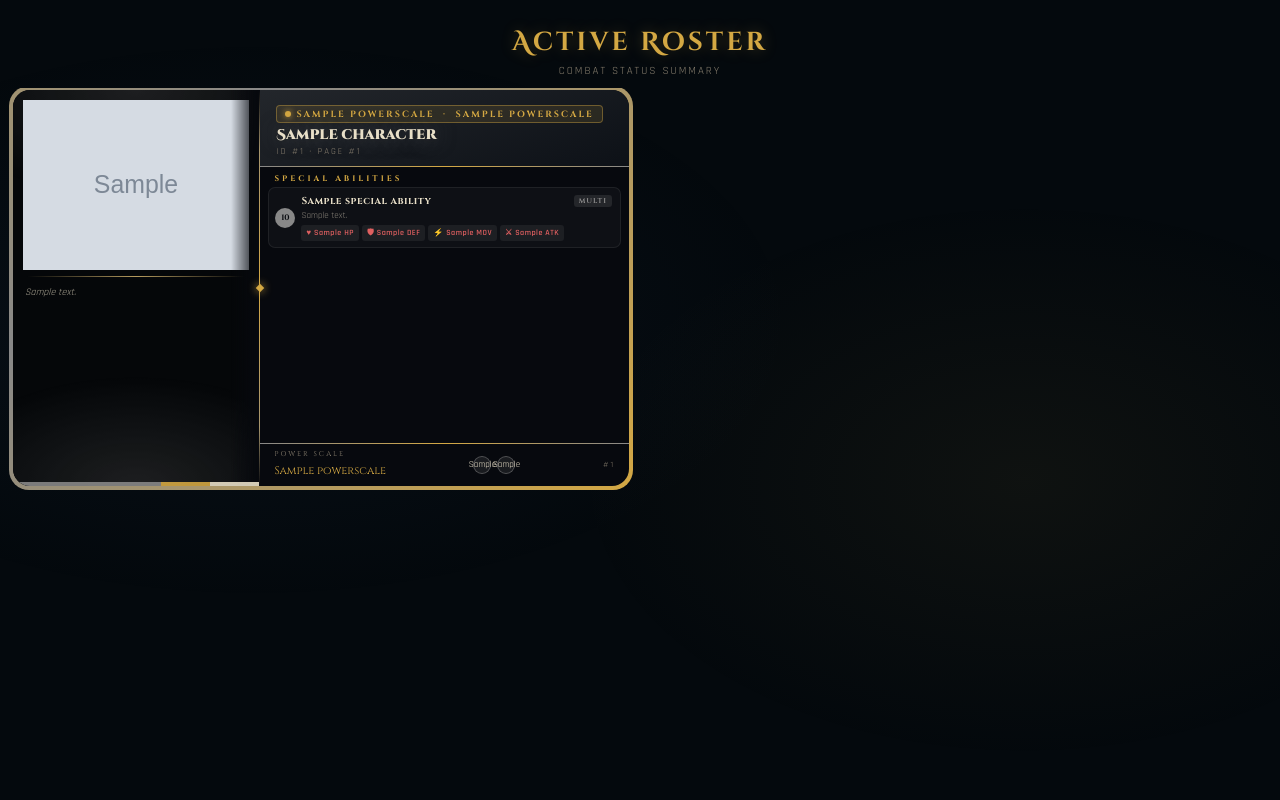
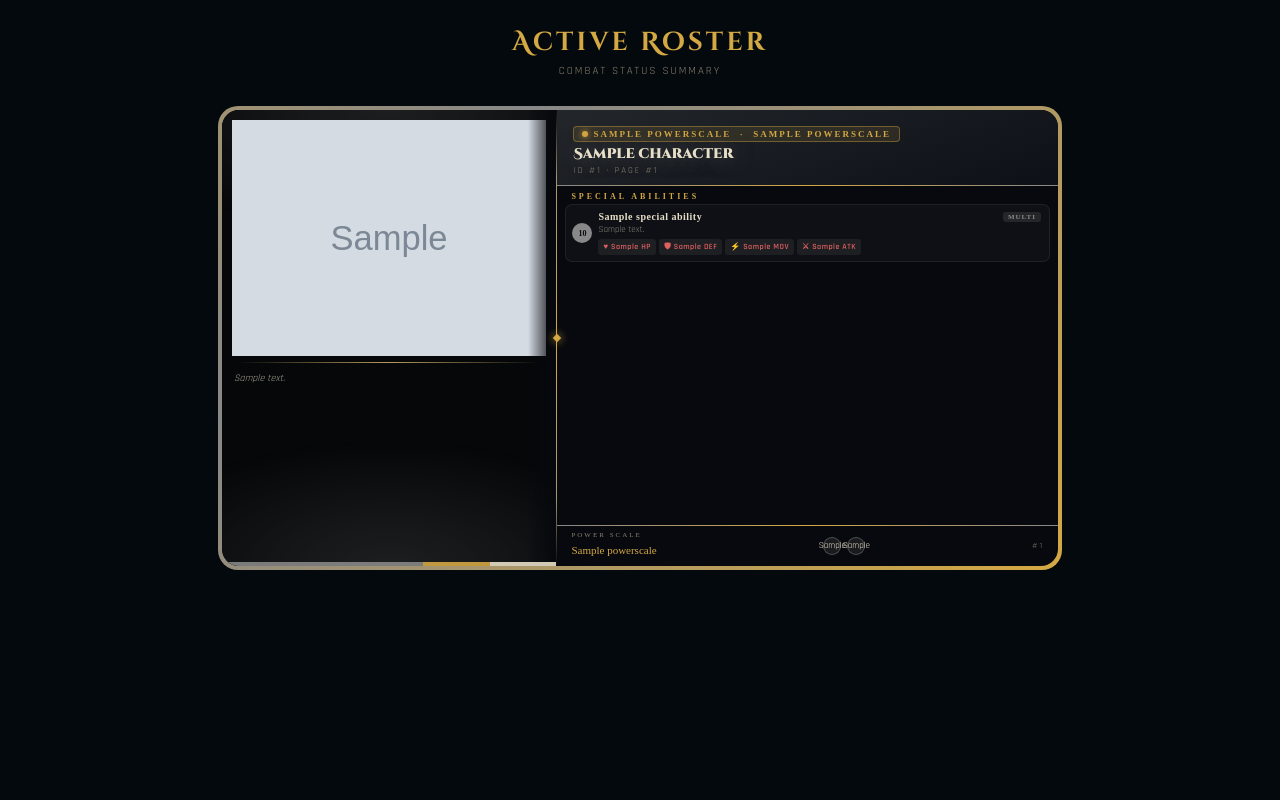
Before and after one commit to TobyD02/character-gen-api, a FastAPI app: template templates/cards.html.j2 in a window 1280 px wide. Run offline with FastAPI, Linux system fonts and the light colour scheme; the template is opened without the code that fills it: most values are stand-ins (such as "Sample title", 1, 10 or a date in 2020); grey boxes marked "Sample" are stand-in pictures; some libraries are stand-ins or nearby versions.

Commit message:
initial-commit: Added random character selection, improved styling, added prepopulated character dump

```diff
--- a/public/generate_characters.py
+++ b/public/generate_characters.py
@@ -3,7 +3,7 @@ import requests
 MAX_CHARACTERS = 33625
 
 for i in range(1, MAX_CHARACTERS + 1):
-    response = requests.get(f"http://localhost/character/{i}")
+    response = requests.get(f"http://localhost/api/character/{i}")
     if response.status_code != 200:
         print(f"Error: index {i} | {response.status_code} ")
     else:
--- a/src/controller/index_controller.py
+++ b/src/controller/index_controller.py
@@ -56,7 +56,7 @@ class IndexController:
         return self.character_service.get_or_generate_character(character_id)
 
     def render_characters(self, request: Request):
-        characters = self.character_service.get_all_generated()
+        characters = self.character_service.get_random_generated()
         return templates.TemplateResponse(
             request=request, name="cards.html.j2", context={ "characters": [{
                 "character": i.character,
--- a/templates/cards.html.j2
+++ b/templates/cards.html.j2
@@ -1,17 +1,17 @@
 <!DOCTYPE html>
 <html lang="en">
 <head>
-    <meta charset="UTF-8">
-    <meta name="viewport" content="width=device-width, initial-scale=1.0">
-    <title>Character Roster — Combat Cards</title>
+    <meta charset="UTF-8" />
+    <meta name="viewport" content="width=device-width, initial-scale=1.0" />
+    <title>Character Roster</title>
 
     <link rel="preconnect" href="https://fonts.googleapis.com"/>
     <link rel="preconnect" href="https://fonts.gstatic.com" crossorigin/>
-    <link href="https://fonts.googleapis.com/css2?family=Cinzel+Decorative:wght@700;900&family=Cinzel:wght@400;600;700&family=Rajdhani:wght@300;400;500;600;700&display=swap"
+    <link href="https://fonts.googleapis.com/css2?family=Cinzel+Decorative:wght@700;900&family=Rajdhani:wght@300;400;500;600;700&display=swap"
           rel="stylesheet"/>
 
     <style>
-        *, *::before, *::after {
+        * {
             box-sizing: border-box;
             margin: 0;
             padding: 0;
@@ -20,30 +20,13 @@
         body {
             background: #04090d;
             font-family: 'Rajdhani', sans-serif;
-            min-height: 100vh;
-            display: flex;
-            flex-direction: column;
-            align-items: center;
             color: #e8dfc8;
-            overflow: hidden;
-        }
-
-        body::before {
-            content: '';
-            position: fixed;
-            inset: 0;
-            background: radial-gradient(ellipse 60% 50% at 20% 40%, rgba(74, 111, 165, 0.08) 0%, transparent 70%),
-            radial-gradient(ellipse 50% 50% at 80% 60%, rgba(201, 168, 76, 0.06) 0%, transparent 70%);
-            pointer-events: none;
-            z-index: 0;
+            overflow-x: hidden; /* 🧯 kills horizontal scroll */
         }
 
         .page-header {
-            position: relative;
-            z-index: 1;
             text-align: center;
             padding: 25px 20px 10px;
-            flex-shrink: 0;
         }
 
         .page-header h1 {
@@ -51,7 +34,6 @@
             font-size: 26px;
             color: #d4a843;
             letter-spacing: 3px;
-            text-shadow: 0 0 15px rgba(212, 168, 67, 0.3);
         }
 
         .page-header p {
@@ -62,62 +44,30 @@
             text-transform: uppercase;
         }
 
-        /* ── GRID SCROLLABLE VIEWPORT ── */
         .cards-viewport {
-            position: relative;
-            z-index: 1;
             width: 100%;
-
-            /* FIX: Changed from 1920px to 100% to destroy the empty outer-screen margins */
-            max-width: 100%;
             height: calc(100vh - 100px);
             overflow-y: auto;
-            overflow-x: hidden;
 
             display: grid;
 
-            /* FIX: Increased track size to 620px to make the cards significantly larger */
-            grid-template-columns: repeat(auto-fill, minmax(min(100%, 620px), 620px));
-
-            /* FIX: Margins tightened to push cards closer to each other and the screen edges */
-            gap: 14px 18px;
-            {#padding: 10px 20px 80px;#}
-            padding: 0;
+            /* ✅ KEY FIX */
+            grid-template-columns: repeat(auto-fit, minmax(840px, 840px));
 
             justify-content: center;
-            align-items: start;
+            gap: 14px 18px;
+            padding: 20px;
 
-            scroll-behavior: smooth;
-            scrollbar-width: thin;
-            scrollbar-color: rgba(212, 168, 67, 0.3) rgba(255, 255, 255, 0.01);
+            overflow-x: hidden; /* extra safety */
         }
 
-        /* FIX: Synced layout helpers to match the new card scale limits */
-        .cards-viewport .card {
-            margin: 0 auto;
-            width: 100%;
-            max-width: 620px;
+        .card {
+            width: 840px;
             height: 400px;
-        }
-
-        .cards-viewport::-webkit-scrollbar {
-            width: 6px;
-        }
-
-        .cards-viewport::-webkit-scrollbar-track {
-            background: rgba(255, 255, 255, 0.01);
-        }
-
-        .cards-viewport::-webkit-scrollbar-thumb {
-            background: rgba(212, 168, 67, 0.25);
-            border-radius: 3px;
-        }
-
-        .cards-viewport::-webkit-scrollbar-thumb:hover {
-            background: rgba(212, 168, 67, 0.5);
         }
     </style>
 </head>
+
 <body>
 
 <header class="page-header">
@@ -128,14 +78,12 @@
 <main class="cards-viewport">
 
     {% for member in characters %}
-
-        {% set character          = member.character %}
-        {% set character_profile  = member.character_profile %}
-        {% set powerscale         = member.powerscale %}
-        {% set special_abilities  = member.special_abilities %}
+        {% set character = member.character %}
+        {% set character_profile = member.character_profile %}
+        {% set powerscale = member.powerscale %}
+        {% set special_abilities = member.special_abilities %}
 
         {% include 'partials/card_partial.html.j2' %}
-
     {% endfor %}
 
 </main>
--- a/templates/partials/card_partial.html.j2
+++ b/templates/partials/card_partial.html.j2
@@ -9,7 +9,7 @@
     --c-surface-head:  #0d1117;
     --c-surface-panel: rgba(255,255,255,.03);
 
-    --card-w:   720px;
+    --card-w:   840px;
     --card-h:   460px;
     --img-col:  40%;
 
```
Also changed, not shown: src/repository/character_profile_repository.py (+9 -0 lines), src/service/character_service.py (+5 -2 lines), db/0_init.sql (renamed from db/_init.sql), db/1_dump_character_indexes.sql (renamed from db/dump.sql), db/2_dump_profiles.sql (added).
